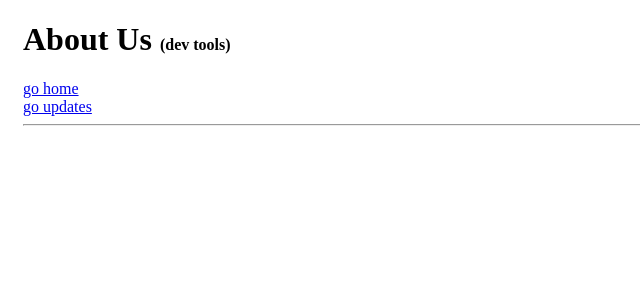
After one commit to ashwinchalaka/smoothsessionlp, a Flask app: page /aboutus in a window 1280 px wide. The commit adds this page. Shown: the top 300 px of the page, without its empty margins (0-640 px from the left). Run offline with Flask 2, Linux system fonts and the light colour scheme.

Commit message:
added routing

```diff
--- a/server.py
+++ b/server.py
@@ -9,6 +9,16 @@ app = Flask(__name__)
 def go_home():
     return render_template('home.html')
 
+# R002
+@app.route('/aboutus')
+def go_aboutus():
+    return render_template('aboutus.html')
+
+# R003
+@app.route('/updates')
+def go_updates():
+    return render_template('updates.html')
+
 #  Server setup
 if __name__=="__main__":
     app.run(debug=True)
--- /dev/null
+++ b/static/css/aboutus.css
@@ -0,0 +1,11 @@
+header {
+    margin: 15px;
+}
+
+h1 span {
+    font-size: 16px;
+}
+
+header a {
+    display: block;
+}
--- /dev/null
+++ b/templates/aboutus.html
@@ -0,0 +1,26 @@
+<!DOCTYPE html>
+<html lang="en">
+<head>
+    <meta charset="UTF-8">
+    <meta name="viewport" content="width=device-width, initial-scale=1.0">
+    <title>Smooth Session</title>
+    <link rel="icon" href="{{ url_for('static', filename='img/smooth_logo1.png') }}">
+
+    <!-- STATIC FILES (NON-SERVER LINKS) -->
+    <!-- <link rel="stylesheet" type="text/css" href="../static/css/aboutus.css">
+    <script type="text/javascript" src="../static/js/aboutus.js"></script> -->
+
+    <!-- STATIC FILES (SERVER LINKS) -->
+    <link rel="stylesheet" type="text/css" href="{{ url_for('static', filename='css/aboutus.css') }}">
+    <!-- <script type="text/javascript" src="{{ url_for('static', filename='js/aboutus.js') }}"></script> -->
+</head>
+<header>
+    <h1>About Us <span>(dev tools)</span></h1>
+    <a href="/">go home</a>
+    <a href="/updates">go updates</a>
+    <hr>
+</header>
+<body>
+
+</body>
+</html>
--- a/templates/home.html
+++ b/templates/home.html
@@ -25,8 +25,8 @@
         <div id="sec1_right">
             <img id="sec1_logo" src="{{ url_for('static', filename='img/smooth_logo2.png') }}" alt="">
             <div id="sec1_header">
-                <a class="page_link" href="#">About Us</a>
-                <a class="page_link" href="#">Updates</a>
+                <a class="page_link" href="/aboutus">About Us</a>
+                <a class="page_link" href="/updates">Updates</a>
             </div>
             <p id="sec1_banner">Real Time Collab with Smooth Session</p>
             <div id="sec1_button">
```
Also changed, not shown: static/css/updates.css (added, +11 -0 lines), templates/updates.html (added, +26 -0 lines).
